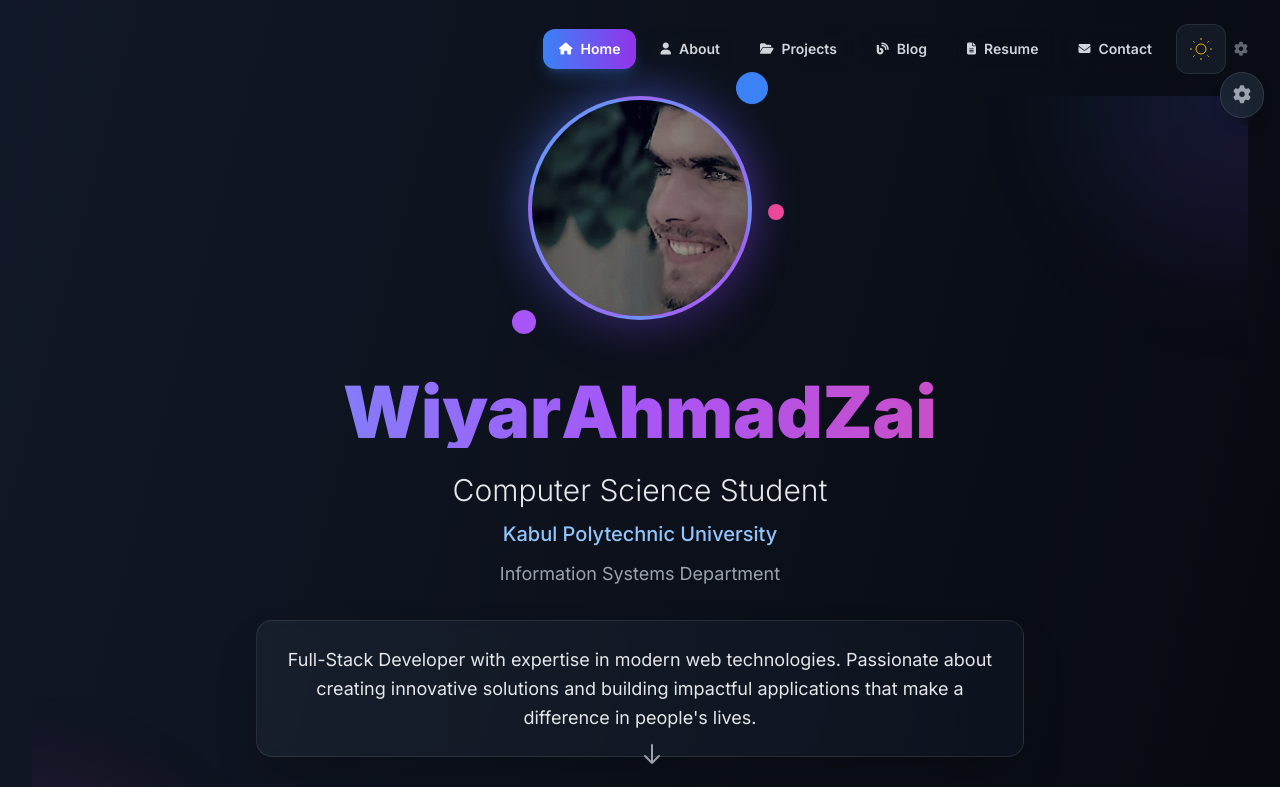
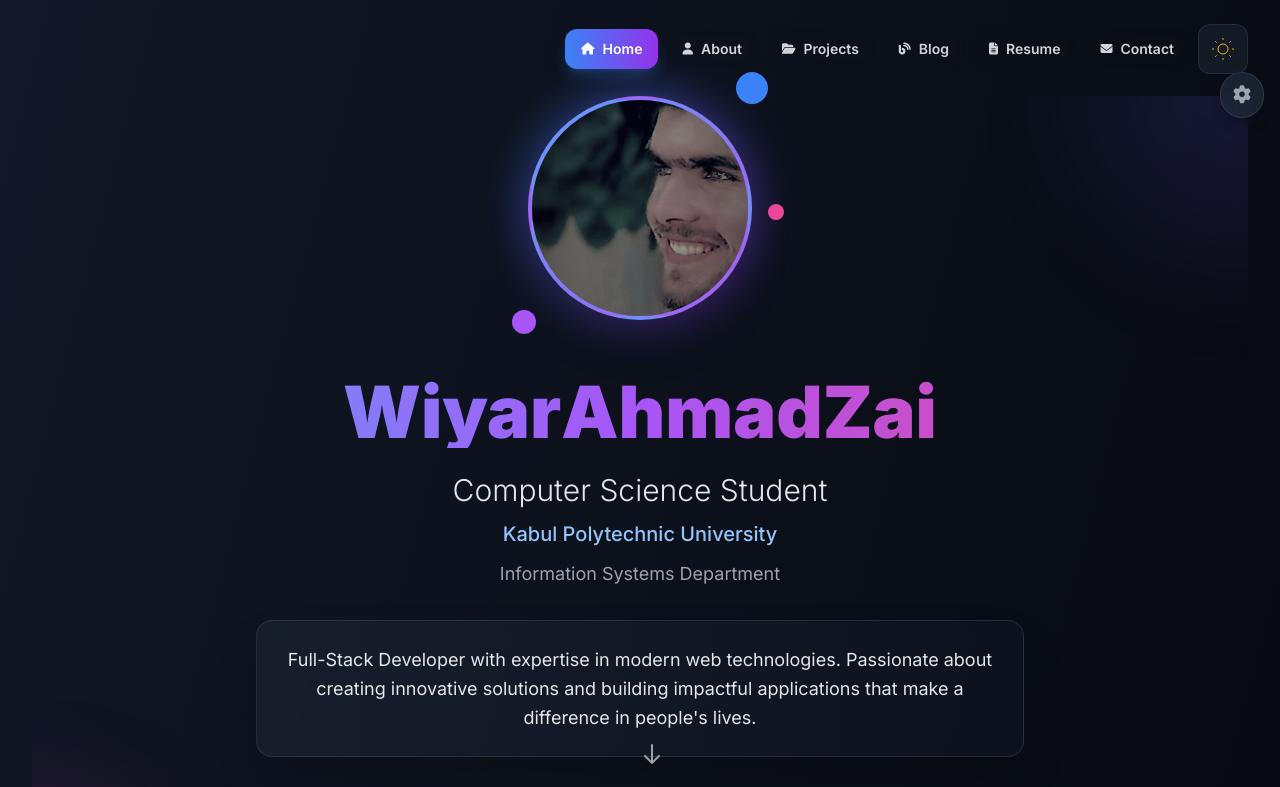
Before and after one commit to WiyarAhmadZai/Portfolio, a React (Vite) app: page / in a window 1280 px wide. Shown: the top 787 px of the page. Built offline with nearby package versions, Linux system fonts and the light colour scheme; the HTML template or start-up script is replaced by a standard one.

Commit message:
Update Navbar component to conditionally display Admin Access links based on user permissions. Introduce 'showAdminAccess' state for enhanced access control, improving security and user experience.

```diff
--- a/src/components/Navbar.jsx
+++ b/src/components/Navbar.jsx
@@ -8,7 +8,7 @@ const Navbar = () => {
   const [scrolled, setScrolled] = useState(false);
   const [isVisible, setIsVisible] = useState(false);
   const location = useLocation();
-  const { isAdmin } = useData();
+  const { isAdmin, showAdminAccess } = useData();
 
   useEffect(() => {
     const handleScroll = () => {
@@ -90,7 +90,8 @@ const Navbar = () => {
                 <ThemeToggle />
               </div>
 
-              {/* Admin Access Link */}
+              {/* Admin Access Link - Only visible with secret code */}
+              {showAdminAccess && (
                 <div className="ml-2">
                   <Link
                     to="/admin"
@@ -100,6 +101,7 @@ const Navbar = () => {
                     <i className="fas fa-cog"></i>
                   </Link>
                 </div>
+              )}
             </div>
           </div>
 
@@ -173,7 +175,8 @@ const Navbar = () => {
             </Link>
           ))}
 
-          {/* Mobile Admin Access */}
+          {/* Mobile Admin Access - Only visible with secret code */}
+          {showAdminAccess && (
             <div className="flex justify-center pt-2">
               <Link
                 to="/admin"
@@ -183,6 +186,7 @@ const Navbar = () => {
                 <span className="text-sm">Admin Access</span>
               </Link>
             </div>
+          )}
 
           {/* Mobile Theme Toggle */}
           <div className="flex justify-center pt-2 border-t border-white/10">
```
Lines whose indentation alone changed are shown as unchanged.
